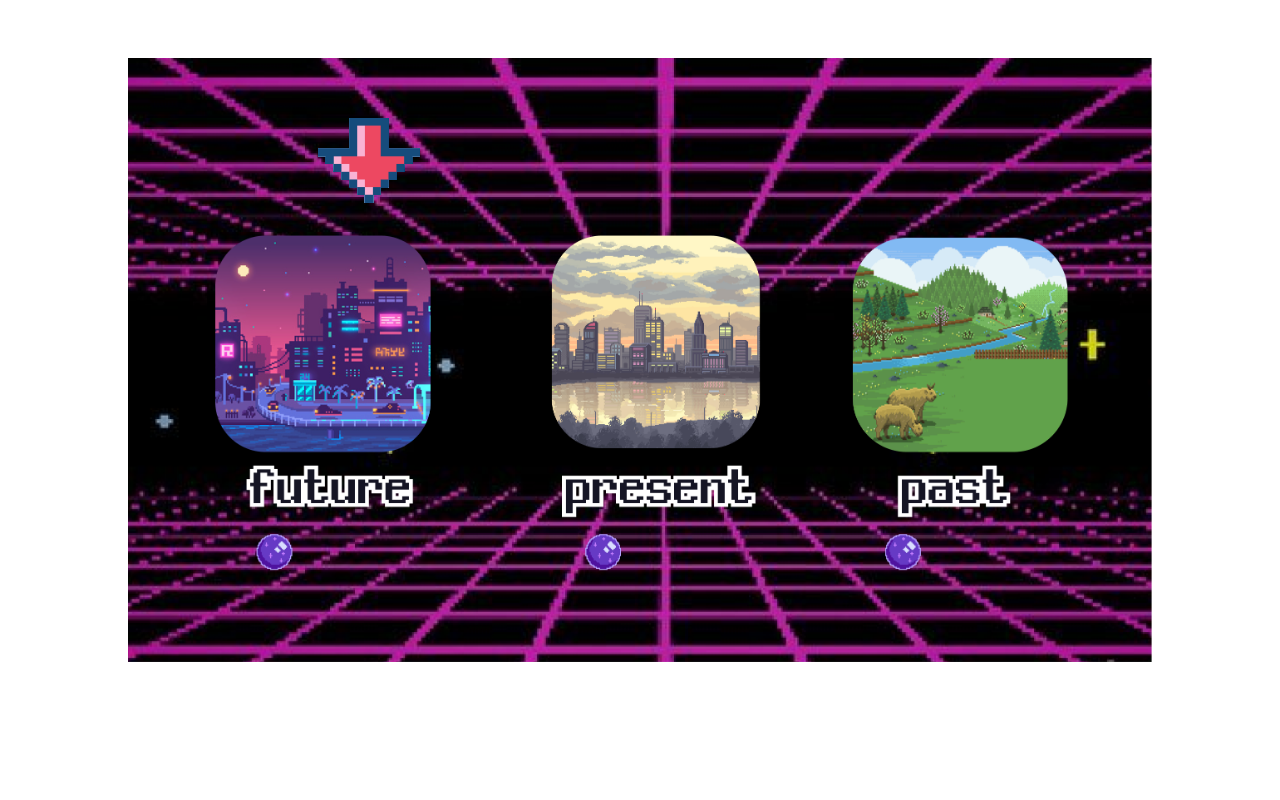
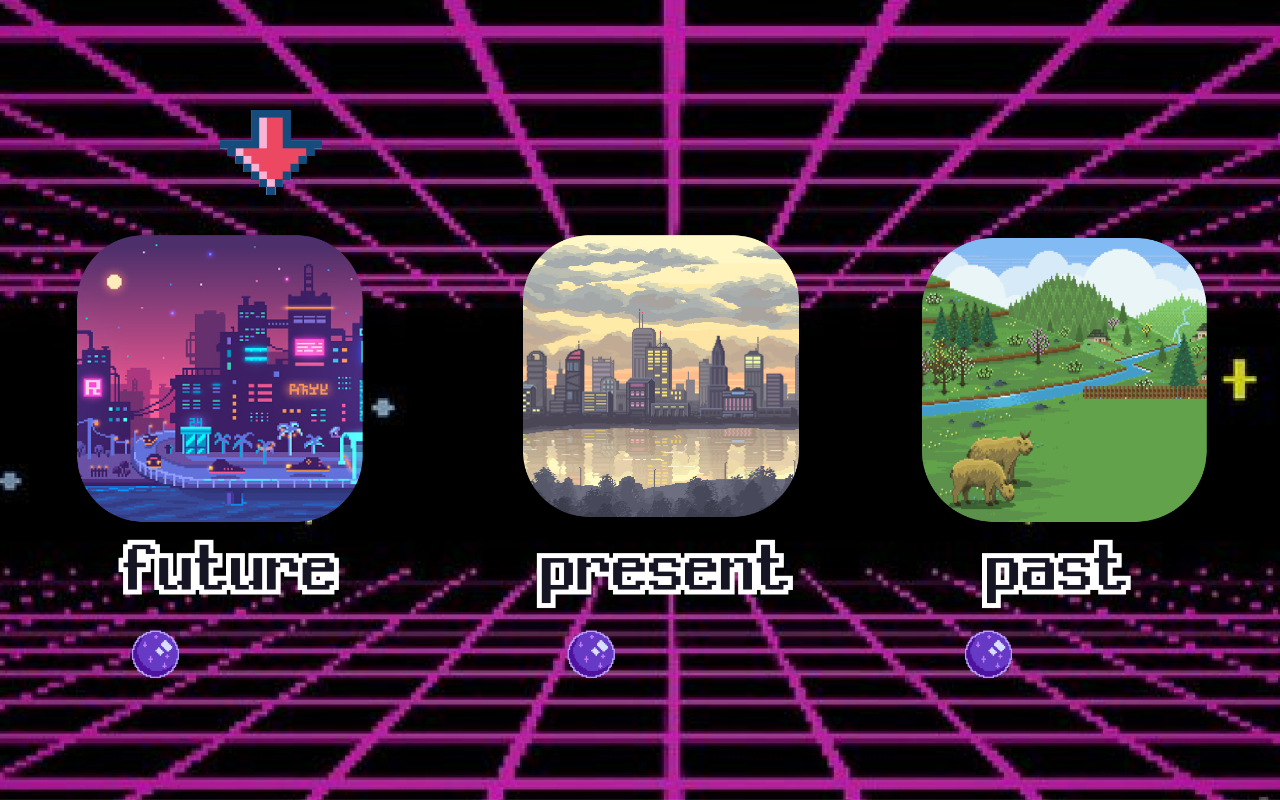
Before and after one commit to f020202/Go-forward, a plain HTML site: page Map/Map.html in a window 1280 px wide. Drawn offline with Linux system fonts and the light colour scheme.

Commit message:
수정
수정

```diff
--- a/Map/Map.html
+++ b/Map/Map.html
@@ -1,15 +1,19 @@
 <!DOCTYPE html>
 <html lang="en" dir="ltr">
+
 <head>
   <meta charset="utf-8">
   <title>Map</title>
   <style>
-      body{
-        background-image: url('background.png');
-        background-repeat: no-repeat;
-        background-position: center;
-        background-size: 80%;
-      }
+    body {
+      height: 100%;
+      margin: 0;
+      display: flex;
+      align-items: center;
+      justify-content: center;
+      background: url("background.png") no-repeat center center fixed;
+      background-size: cover;
+    }
   </style>
 </head>
 
--- a/Map/Map.js
+++ b/Map/Map.js
@@ -9,7 +9,7 @@ arrow_image.src = 'arrow.png';
 
 
 var arrow = {
-    x: 310,
+    x: 170,
     y: 110,
     width: 110,
     height: 85,
@@ -40,7 +40,7 @@ document.addEventListener('keydown',function(e){
         if(e.code === 'ArrowRight'){
             arrowright = true;
             ctx.clearRect(0, 0, canvas.width, canvas.height);
-            arrow.x += 390;
+            arrow.x += 490;
             arrow.draw();
             arrow_num ++;
             console.log(arrow_num);
@@ -55,7 +55,7 @@ document.addEventListener('keydown',function(e){
         if(e.code === 'ArrowLeft'){
             arrowright = true;
             ctx.clearRect(0, 0, canvas.width, canvas.height);
-            arrow.x -= 390;
+            arrow.x -= 490;
             arrow.draw();
             arrow_num --;
             console.log(arrow_num);
```
Also changed, not shown: Main/Main.html (+1 -1 lines), 1 other file.
